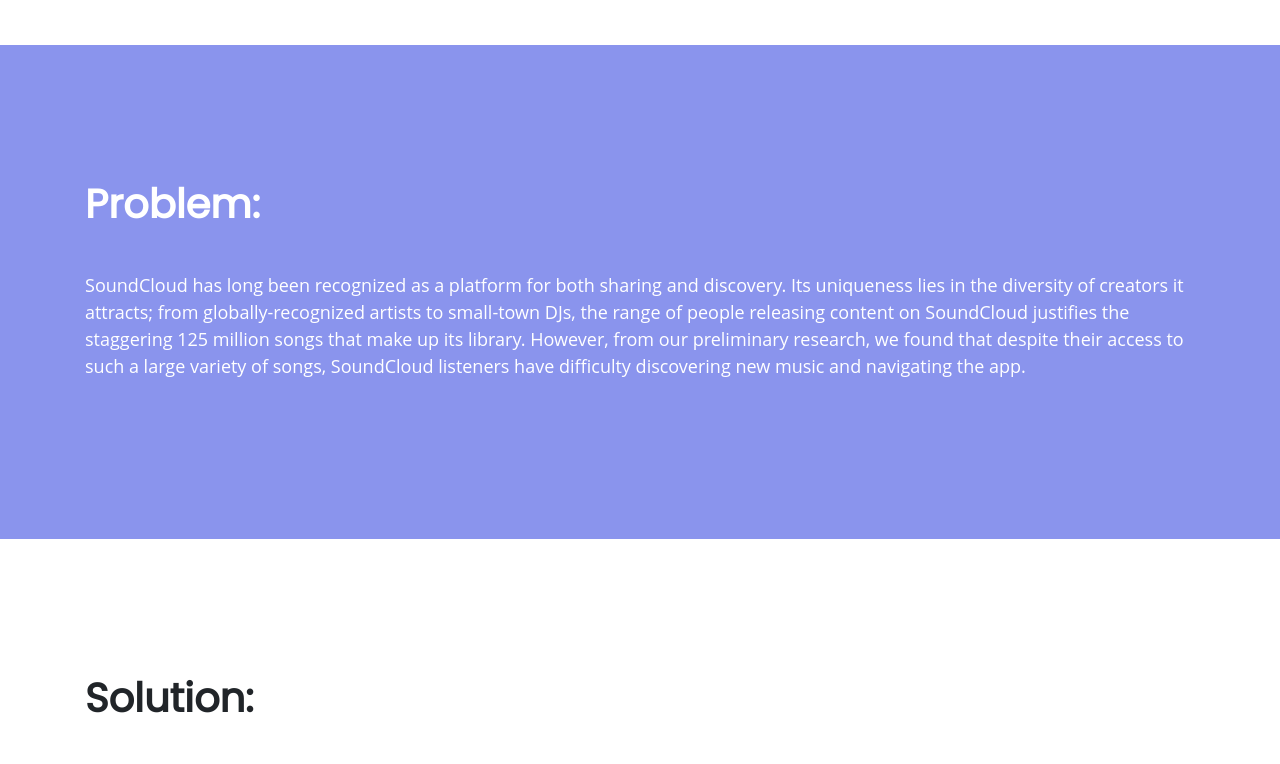
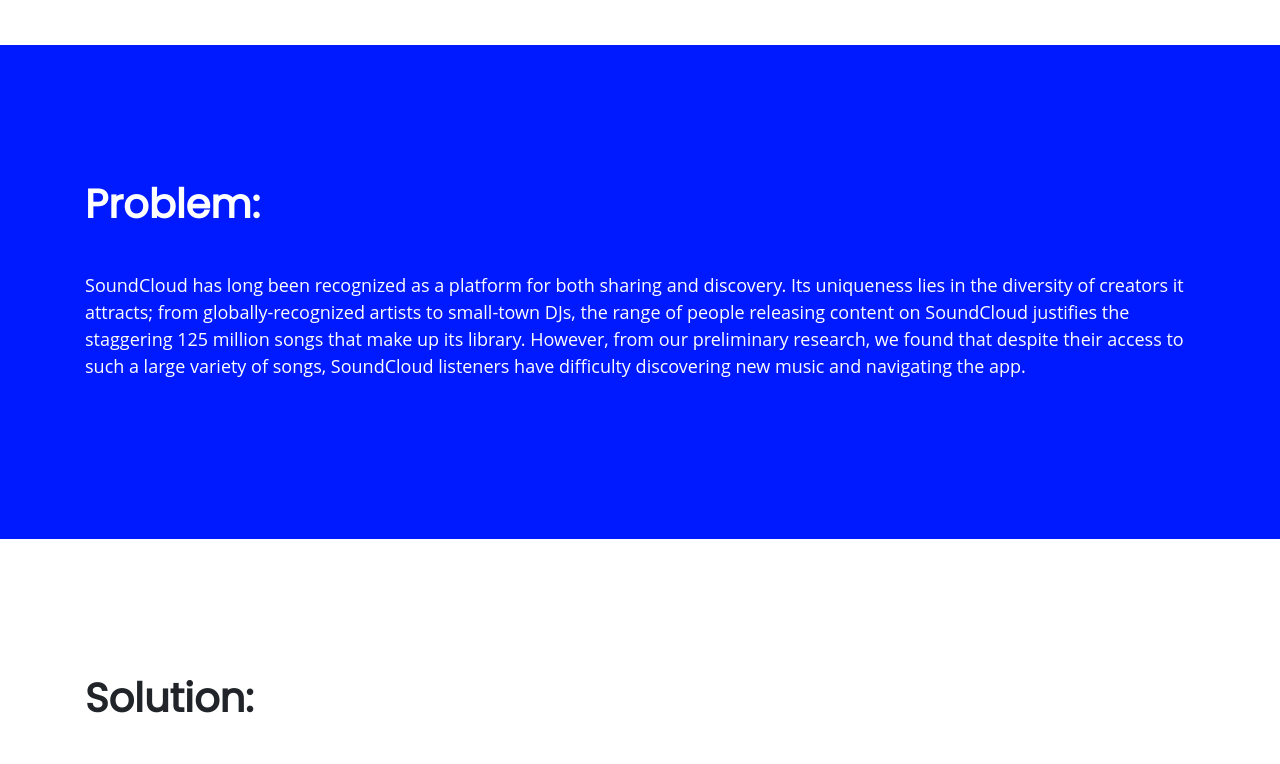
Before and after one commit to atung2/anthony-tung, a plain HTML site: page soundcloud.html in a window 1280 px wide. Shown: the part 1244-2008 px from the top of the page. Drawn offline with nearby package versions, Linux system fonts and the light colour scheme.

Commit message:
Update styles.css

```diff
--- a/styles.css
+++ b/styles.css
@@ -354,7 +354,7 @@ button {
 }
 
 .bg-color-blue {
-    background-color: #8A94ED;
+    background-color: #001AFF;
 }
 
 .problem-solution-container {
```
